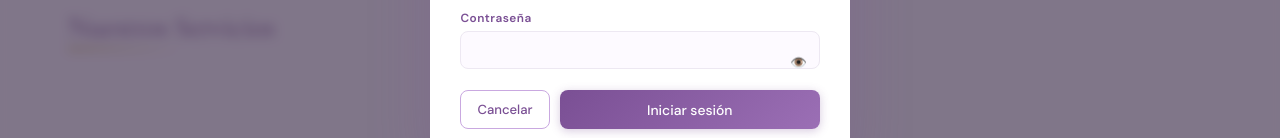
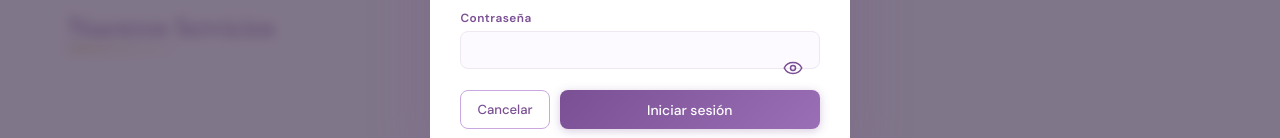
Before and after one commit to LuisDiegoISC41/LashStudio, a React (Vite) app: page / in a window 1280 px wide. Both pictures are taken after a click on the button "Iniciar sesión". Shown: the part 401-539 px from the top of the page. Built offline with nearby package versions, Linux system fonts and the light colour scheme; no server answers.

Commit message:
Ver contraseña 2

```diff
--- a/src/components/LoginModal.jsx
+++ b/src/components/LoginModal.jsx
@@ -86,11 +86,27 @@ export default function LoginModal({ onClose, onLogin }) {
                 border: 'none',
                 background: 'transparent',
                 cursor: 'pointer',
-                color: 'var(--purple-dark)'
+                color: 'var(--purple-dark)',
+                display: 'flex',
+                alignItems: 'center',
+                justifyContent: 'center',
+                width: '28px',
+                height: '28px',
+                padding: 0,
               }}
               aria-label={showPass ? 'Ocultar contraseña' : 'Mostrar contraseña'}
             >
-              {showPass ? '🙈' : '👁️'}
+              {showPass ? (
+                <svg width="20" height="20" viewBox="0 0 24 24" fill="none" xmlns="http://www.w3.org/2000/svg">
+                  <path fillRule="evenodd" clipRule="evenodd" d="M12 6.5C7.30558 6.5 3.32309 9.262 1.5 13C3.32309 16.738 7.30558 19.5 12 19.5C16.6944 19.5 20.6769 16.738 22.5 13C20.6769 9.262 16.6944 6.5 12 6.5ZM12 17C9.23858 17 7 14.7614 7 12C7 9.23858 9.23858 7 12 7C14.7614 7 17 9.23858 17 12C17 14.7614 14.7614 17 12 17Z" stroke="currentColor" strokeWidth="1.8"/>
+                  <path d="M3 3L21 21" stroke="currentColor" strokeWidth="2" strokeLinecap="round"/>
+                </svg>
+              ) : (
+                <svg width="20" height="20" viewBox="0 0 24 24" fill="none" xmlns="http://www.w3.org/2000/svg">
+                  <path d="M1.5 12C3.32309 8.262 7.30558 5.5 12 5.5C16.6944 5.5 20.6769 8.262 22.5 12C20.6769 15.738 16.6944 18.5 12 18.5C7.30558 18.5 3.32309 15.738 1.5 12Z" stroke="currentColor" strokeWidth="1.8"/>
+                  <circle cx="12" cy="12" r="3" stroke="currentColor" strokeWidth="1.8"/>
+                </svg>
+              )}
             </button>
           </div>
           <div className="modal-actions">
```
